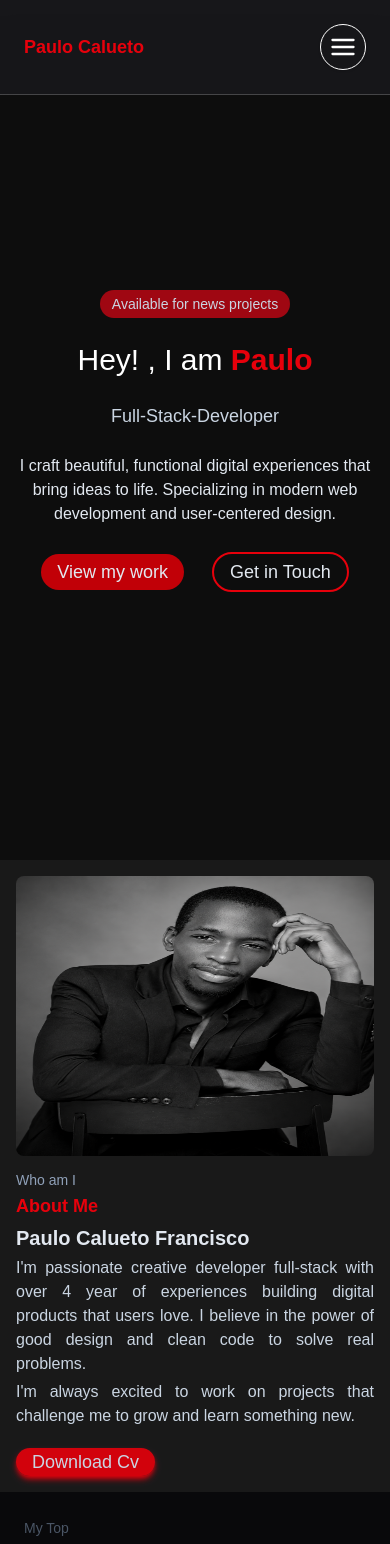
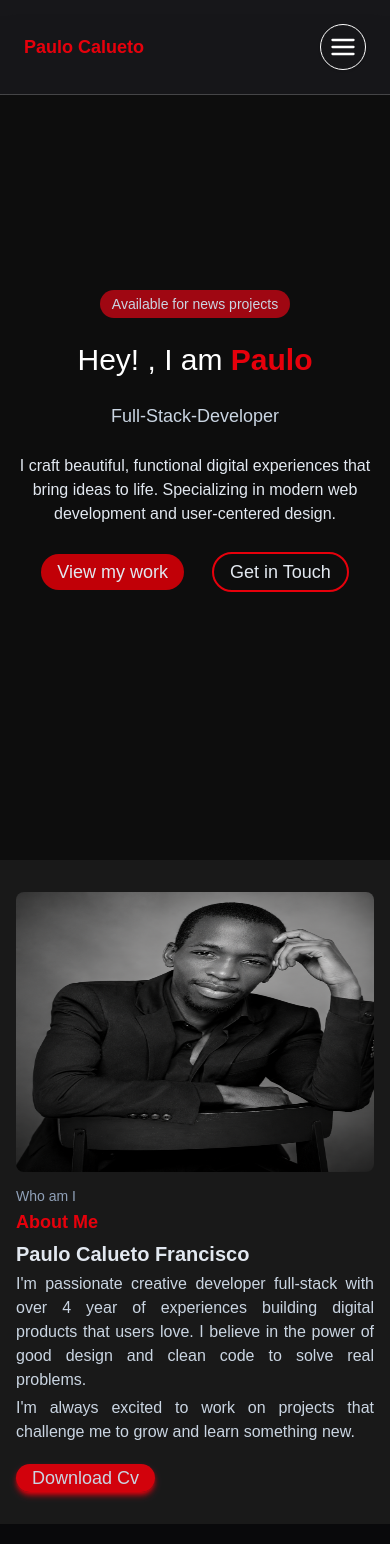
Before and after one commit to Calueto00/PortfolioWeb, a React (Vite) app: page / in a window 390 px wide. Shown: the top 1544 px of the page. Built offline with nearby package versions, Linux system fonts and the light colour scheme.

Commit message:
about section3

```diff
--- a/src/componentes/AboutSection.jsx
+++ b/src/componentes/AboutSection.jsx
@@ -2,7 +2,7 @@ import perfil from '../assets/perfil.png'
 export default function AboutSection() {
     return (
         <section id="about" className="md:h-screen  bg-black/90">
-            <div className="lg:max-w-6xl p-4 md:p-0 space-y-3 mx-auto h-full flex flex-col items-center justify-center">
+            <div className="lg:max-w-6xl py-8 md:py-0 p-4 md:p-0 space-y-3 mx-auto h-full flex flex-col items-center justify-center">
 
 
                  <div className="flex items-center md:flex-row flex-col justify-center gap-3 md:gap-9 w-full">
```
